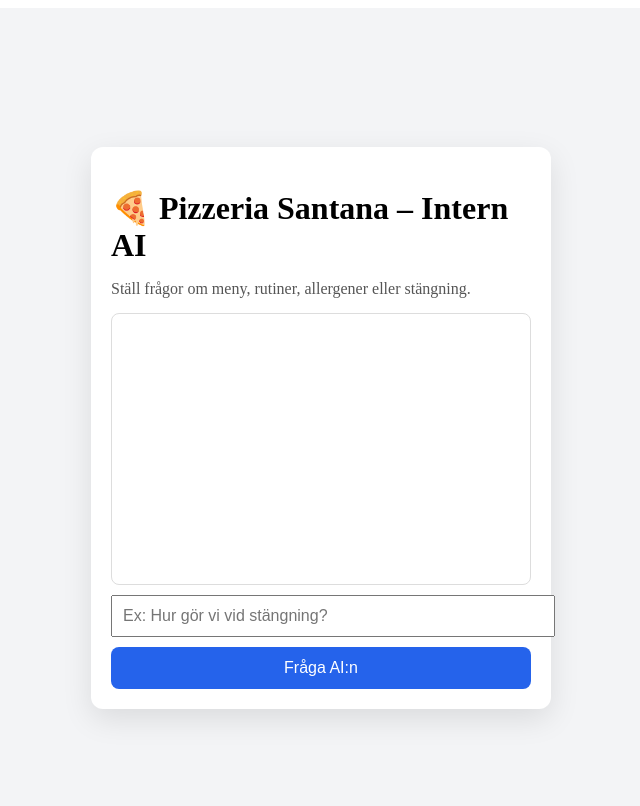
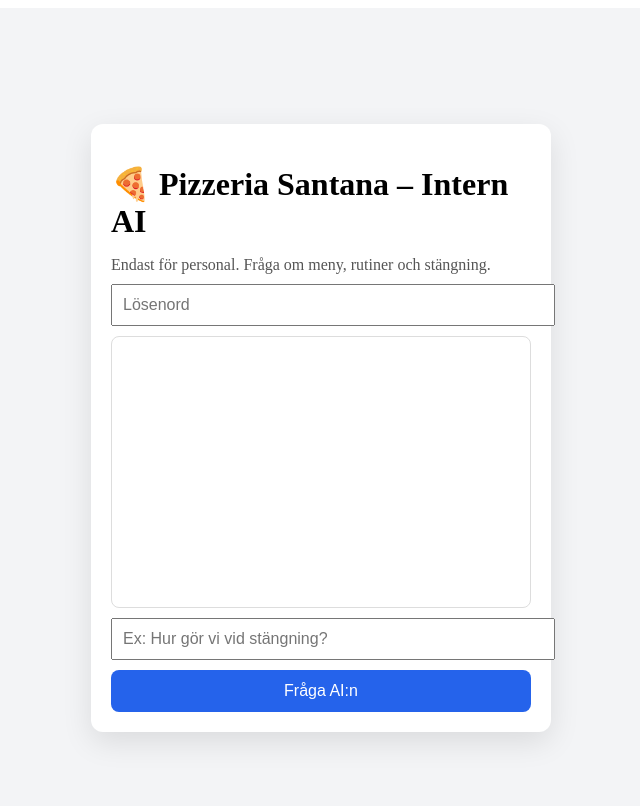
Before and after one commit to manneogren08-coder/ai-pizzeria, a Next.js app: page / in a window 1280 px wide. Shown: the top 806 px of the page, without its empty margins (319-959 px from the left). Built offline with nearby package versions, Linux system fonts and the light colour scheme.

Commit message:
First demo

```diff
--- a/pages/index.js
+++ b/pages/index.js
@@ -4,10 +4,17 @@ export default function Home() {
   const [question, setQuestion] = useState("");
   const [chat, setChat] = useState([]);
   const [loading, setLoading] = useState(false);
+  const [password, setPassword] = useState("");
+  const [error, setError] = useState("");
 
   const askAI = async () => {
     if (!question.trim()) return;
+    if (!password.trim()) {
+      setError("Du måste ange lösenord.");
+      return;
+    }
 
+    setError("");
     setChat(prev => [...prev, { from: "user", text: question }]);
     setLoading(true);
 
@@ -15,13 +22,24 @@ export default function Home() {
       const res = await fetch("/api/ask", {
         method: "POST",
         headers: { "Content-Type": "application/json" },
-        body: JSON.stringify({ question })
+        body: JSON.stringify({ question, password })
       });
 
       const data = await res.json();
-      setChat(prev => [...prev, { from: "ai", text: data.answer }]);
-    } catch {
-      setChat(prev => [...prev, { from: "ai", text: "Något gick fel." }]);
+
+      if (!res.ok) {
+        setChat(prev => [
+          ...prev,
+          { from: "ai", text: data.answer || "Fel vid åtkomst." }
+        ]);
+      } else {
+        setChat(prev => [...prev, { from: "ai", text: data.answer }]);
+      }
+    } catch (err) {
+      setChat(prev => [
+        ...prev,
+        { from: "ai", text: "Kunde inte kontakta AI-servern." }
+      ]);
     }
 
     setQuestion("");
@@ -33,8 +51,18 @@ export default function Home() {
       <div style={styles.card}>
         <h1 style={styles.title}>🍕 Pizzeria Santana – Intern AI</h1>
         <p style={styles.subtitle}>
-          Ställ frågor om meny, rutiner, allergener eller stängning.
+          Endast för personal. Fråga om meny, rutiner och stängning.
         </p>
+
+        <input
+          type="password"
+          style={styles.input}
+          placeholder="Lösenord"
+          value={password}
+          onChange={e => setPassword(e.target.value)}
+        />
+
+        {error && <p style={styles.error}>{error}</p>}
 
         <div style={styles.chat}>
           {chat.map((msg, i) => (
@@ -79,7 +107,12 @@ const styles = {
     boxShadow: "0 10px 30px rgba(0,0,0,0.1)"
   },
   title: { marginBottom: 5 },
-  subtitle: { color: "#555", marginBottom: 15 },
+  subtitle: { color: "#555", marginBottom: 10 },
+  error: {
+    color: "red",
+    fontSize: 14,
+    marginBottom: 8
+  },
   chat: {
     border: "1px solid #ddd",
     borderRadius: 8,
```
